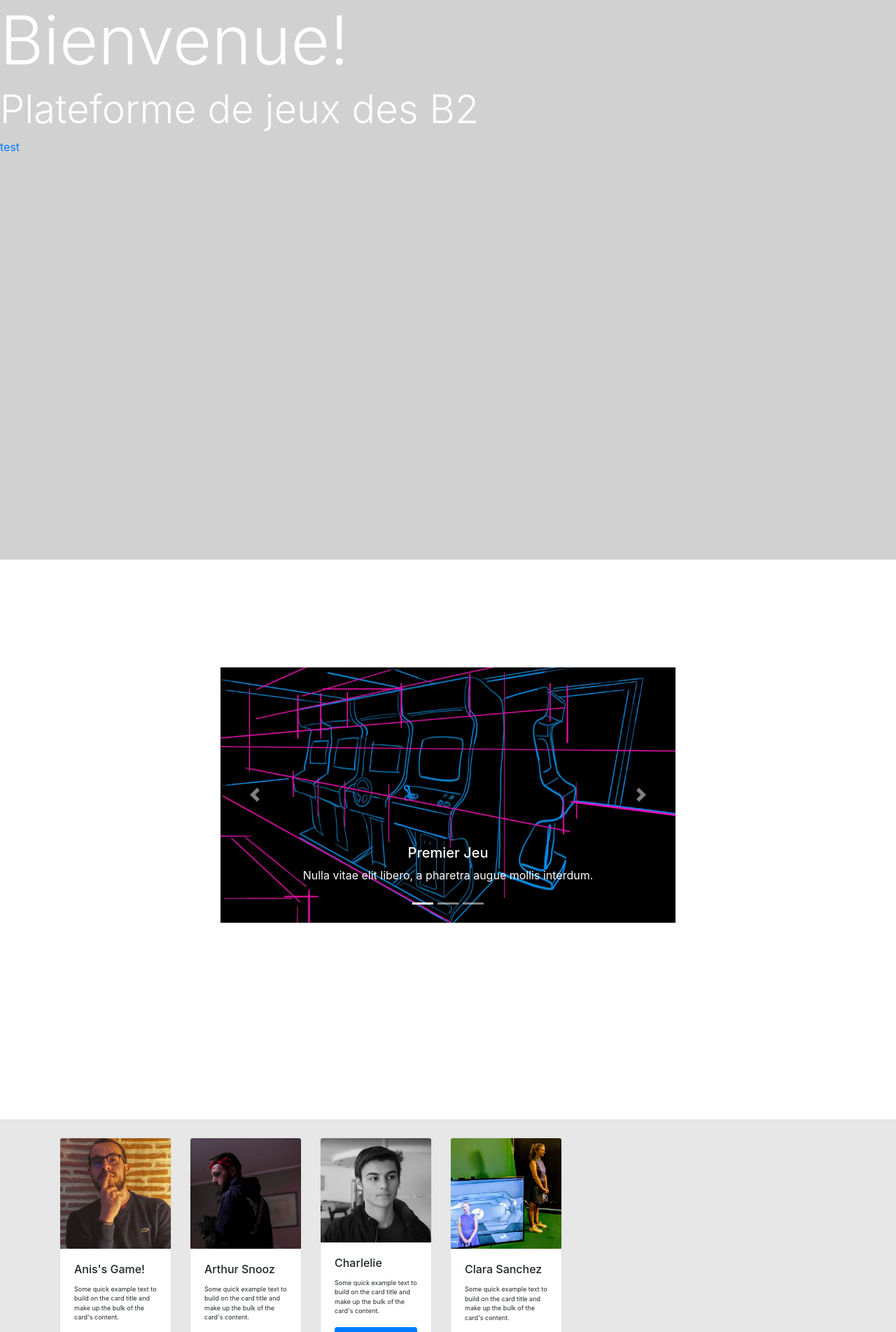
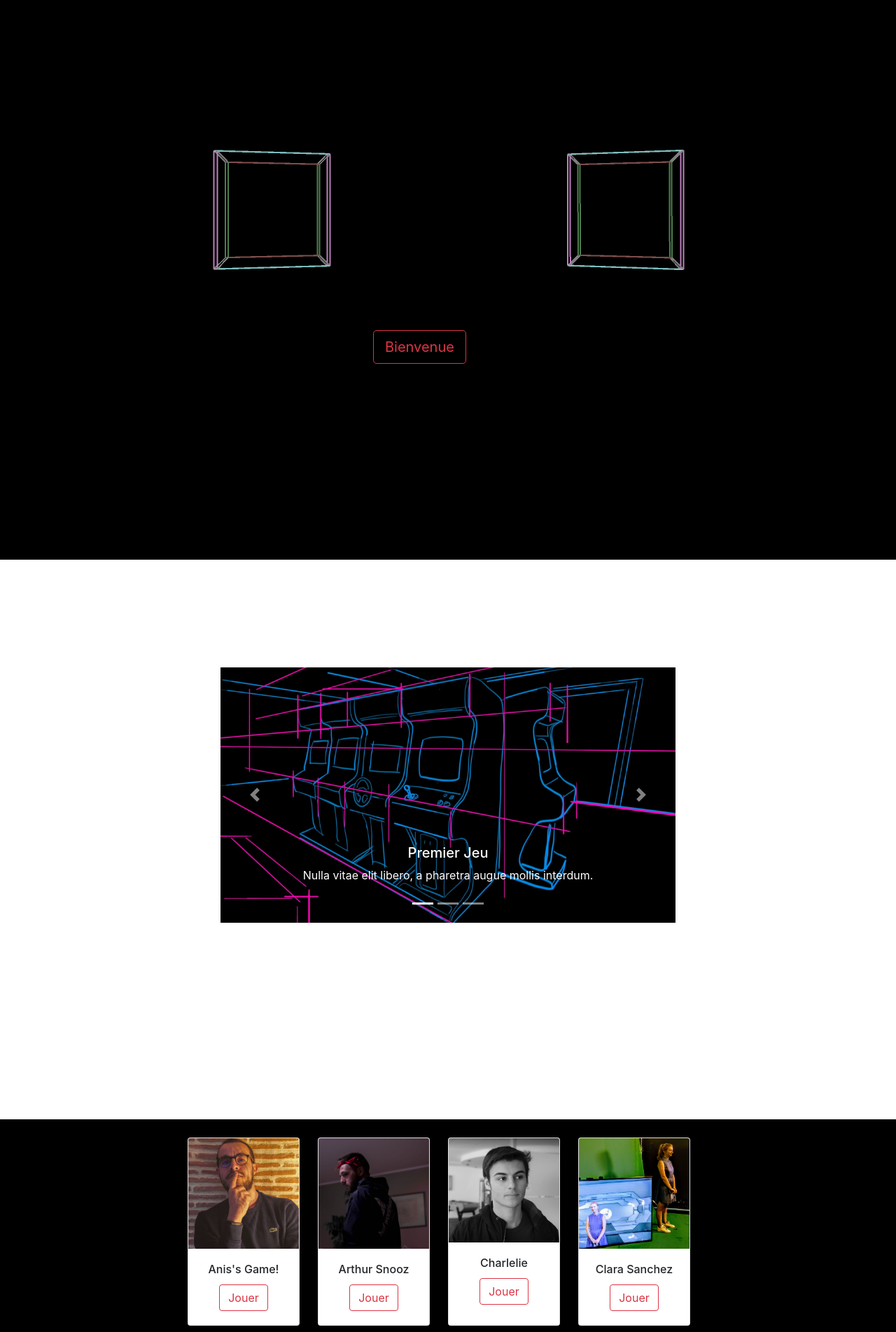
Before and after one commit to chagrdi/hello, a PHP site: page /app/index.html in a window 1280 px wide. Shown: the top 1904 px of the page at 70% size. Run offline with PHP 8.4, Linux system fonts and the light colour scheme.

Commit message:
css-version1

```diff
--- a/app/dist/assets/css/style.css
+++ b/app/dist/assets/css/style.css
@@ -5,7 +5,7 @@
 
 header {
   height: 100vh;
-  background-color: #d1d1d1;
+  background-color: black;
 }
 
 .liste {
@@ -25,6 +25,17 @@ header {
   color: #ffff;
 }
 
+.premier img {
+  position: relative;
+  margin-left: 5%;
+}
+
+.btn-fond {
+  position: absolute;
+  margin-top: -10%;
+  margin-left: 35%;
+}
+
 .slider {
   height: 100vh;
   background-color: #ffff;
@@ -38,24 +49,28 @@ header {
 }
 
 .jeux {
-  background-color: #e7e7e7;
+  padding-bottom: 40px;
+  background-color: black;
 }
 
 .cards {
   display: flex;
   padding-top: 2%;
+  justify-content: center;
 }
 
 .card {
   margin: 0 26px 0 0;
 }
 
-.card .card-text {
-  font-size: 9px;
+.card .card-title {
+  font-size: 16px;
+  text-align: center;
 }
 
-.card .card-title {
-  font-size: 16px;
+.card .card-body {
+  text-align: center;
+  justify-content: center;
 }
 
 /* The Modal (background) */
--- a/app/index.html
+++ b/app/index.html
@@ -1,4 +1,3 @@
-
 <!DOCTYPE html>
 <html lang="en">
 
@@ -21,12 +20,12 @@
   <!-- PREMIER ECRAN LE CLASSEMENT -->
   <header>
 
-    <div class="premier">
-      <!-- titre-->
-      <h1 class="display-1">Bienvenue!</h1>
-      <h1 class="display-4">Plateforme de jeux des B2</h1>
+    <div class="container premier">
+      <img src="src/assets/img/gifbest.gif" alt="">
+      <div class="btn-fond">
+        <button type="button" class="btn btn-outline-danger btn-lg">Bienvenue</button>
       </div>
-    <a href="http://localhost:8888/arcade4/hello/app/src/php/increase_vote.php">test</a>
+    </div>
 
   </header>
   <!-- FIN PREMIER ECRAN LE CLASSEMENT --------------------------->
@@ -90,9 +89,8 @@
         <img class="card-img-top" src="src/assets/img/anis.jpg" alt="Card image cap">
         <div class="card-body">
           <h5 class="card-title">Anis's Game!</h5>
-          <p class="card-text">Some quick example text to build on the card title and make up the bulk of the card's
-            content.</p>
-          <a class="btn btn-primary btn-sm" id="popup-btn">Go somewhere</a>
+
+          <button type="button" class="btn btn-outline-danger" id="popup-btn">Jouer</button>
         </div>
       </div>
 
@@ -113,9 +111,8 @@
         <img class="card-img-top" src="src/assets/img/arthur.jpg" alt="Card image cap">
         <div class="card-body">
           <h5 class="card-title">Arthur Snooz</h5>
-          <p class="card-text">Some quick example text to build on the card title and make up the bulk of the card's
-            content.</p>
-          <a class="btn btn-primary btn-sm" id="popup-btn1">Go somewhere</a>
+
+          <button type="button" class="btn btn-outline-danger" id="popup-btn1">Jouer</button>
         </div>
       </div>
 
@@ -136,9 +133,8 @@
         <img class="card-img-top" src="src/assets/img/charlelie.jpg" alt="Card image cap">
         <div class="card-body">
           <h5 class="card-title">Charlelie</h5>
-          <p class="card-text">Some quick example text to build on the card title and make up the bulk of the card's
-            content.</p>
-          <a href="#" class="btn btn-primary btn-sm">Go somewhere</a>
+
+          <button type="button" class="btn btn-outline-danger" id="popup-btn3">Jouer</button>
         </div>
       </div>
 
@@ -158,9 +154,8 @@
         <img class="card-img-top" src="src/assets/img/clara.jpg" alt="Card image cap">
         <div class="card-body">
           <h5 class="card-title">Clara Sanchez</h5>
-          <p class="card-text">Some quick example text to build on the card title and make up the bulk of the card's
-            content.</p>
-          <a href="#" class="btn btn-primary btn-sm">Go somewhere</a>
+
+          <button type="button" class="btn btn-outline-danger" id="popup-btn4">Jouer</button>
         </div>
       </div>
     </div>
@@ -183,9 +178,8 @@
         <img class="card-img-top" src="src/assets/img/gabriel.jpg" alt="Card image cap">
         <div class="card-body">
           <h5 class="card-title">Gabrieeeel</h5>
-          <p class="card-text">Some quick example text to build on the card title and make up the bulk of the card's
-            content.</p>
-          <a href="#" class="btn btn-primary btn-sm">Go somewhere</a>
+
+          <button type="button" class="btn btn-outline-danger" id="popup-btn5">Jouer</button>
         </div>
       </div>
 
@@ -206,9 +200,8 @@
         <img class="card-img-top" src="src/assets/img/roxane.jpg" alt="Card image cap">
         <div class="card-body">
           <h5 class="card-title">Roxaaaane</h5>
-          <p class="card-text">Some quick example text to build on the card title and make up the bulk of the card's
-            content.</p>
-          <a href="#" class="btn btn-primary btn-sm">Go somewhere</a>
+
+          <button type="button" class="btn btn-outline-danger" id="popup-btn6">Jouer</button>
         </div>
       </div>
 
@@ -228,9 +221,8 @@
         <img class="card-img-top" src="src/assets/img/thomas.jpg" alt="Card image cap">
         <div class="card-body">
           <h5 class="card-title">Thomas</h5>
-          <p class="card-text">Some quick example text to build on the card title and make up the bulk of the card's
-            content.</p>
-          <a href="#" class="btn btn-primary btn-sm">Go somewhere</a>
+
+          <button type="button" class="btn btn-outline-danger" id="popup-btn7">Jouer</button>
         </div>
       </div>
 
@@ -250,9 +242,8 @@
         <img class="card-img-top" src="src/assets/img/simon.jpg" alt="Card image cap">
         <div class="card-body">
           <h5 class="card-title">Simon Mutelet</h5>
-          <p class="card-text">Some quick example text to build on the card title and make up the bulk of the card's
-            content.</p>
-          <a href="#" class="btn btn-primary btn-sm">Go somewhere</a>
+
+          <button type="button" class="btn btn-outline-danger" id="popup-btn8">Jouer</button>
         </div>
       </div>
     </div>
@@ -275,9 +266,8 @@
         <img class="card-img-top" src="src/assets/img/nicolas.jpg" alt="Card image cap">
         <div class="card-body">
           <h5 class="card-title">Nicolas</h5>
-          <p class="card-text">Some quick example text to build on the card title and make up the bulk of the card's
-            content.</p>
-          <a href="#" class="btn btn-primary btn-sm">Go somewhere</a>
+
+          <button type="button" class="btn btn-outline-danger" id="popup-btn9">Jouer</button>
         </div>
       </div>
 
@@ -297,9 +287,8 @@
         <img class="card-img-top" src="src/assets/img/clarap.jpg" alt="Card image cap">
         <div class="card-body">
           <h5 class="card-title">Clara Pillault</h5>
-          <p class="card-text">Some quick example text to build on the card title and make up the bulk of the card's
-            content.</p>
-          <a href="#" class="btn btn-primary btn-sm">Go somewhere</a>
+
+          <button type="button" class="btn btn-outline-danger" id="popup-btn10">Jouer</button>
         </div>
       </div>
 
@@ -319,9 +308,7 @@
         <img class="card-img-top" src="src/assets/img/seb.jpg" alt="Card image cap">
         <div class="card-body">
           <h5 class="card-title">Sebastian</h5>
-          <p class="card-text">Some quick example text to build on the card title and make up the bulk of the card's
-            content.</p>
-          <a href="#" class="btn btn-primary btn-sm">Go somewhere</a>
+          <button type="button" class="btn btn-outline-danger" id="popup-btn11">Jouer</button>
         </div>
 
         <!-- POPUP -->
--- a/app/src/assets/sass/style.scss
+++ b/app/src/assets/sass/style.scss
@@ -15,7 +15,7 @@ $blanc: #ffff;
 
 header{
     height: 100vh;
-    background-color: $grisfonce;
+    background-color: black;
 }
 
 .liste{
@@ -33,6 +33,19 @@ header{
 .display-4{
     color: $blanc;
 }
+
+.premier{
+  img{
+    position: relative;
+    margin-left: 5%;
+  }
+}
+.btn-fond{
+  position: absolute;
+  margin-left: 35%;
+  margin-top: -10%;
+}
+
 
 //* FIN PREMIER ECRAN *//////////////////////////////////
 
@@ -56,21 +69,27 @@ header{
 //* DERNIER ECRAN *//
 
 .jeux{
-    background-color: $rouge;
+    background-color: black;
+    padding-bottom: 40px;
 }
 
 .cards{
     display: flex;
     padding-top: 2%;
+    justify-content: center;
+
 }
 
 .card{
     margin: 0 26px 0 0px;
-    .card-text{
-        font-size: 9px;
-    }
+
     .card-title{
         font-size: 16px;
+        text-align: center;
+    }
+    .card-body{
+      text-align: center;
+      justify-content: center;
     }
 
 }
```
Also changed, not shown: app/src/assets/img/gifbest.gif (added), app/src/js/script.js (line endings or trailing spaces), 1 other file. Lines whose indentation alone changed are shown as unchanged.
